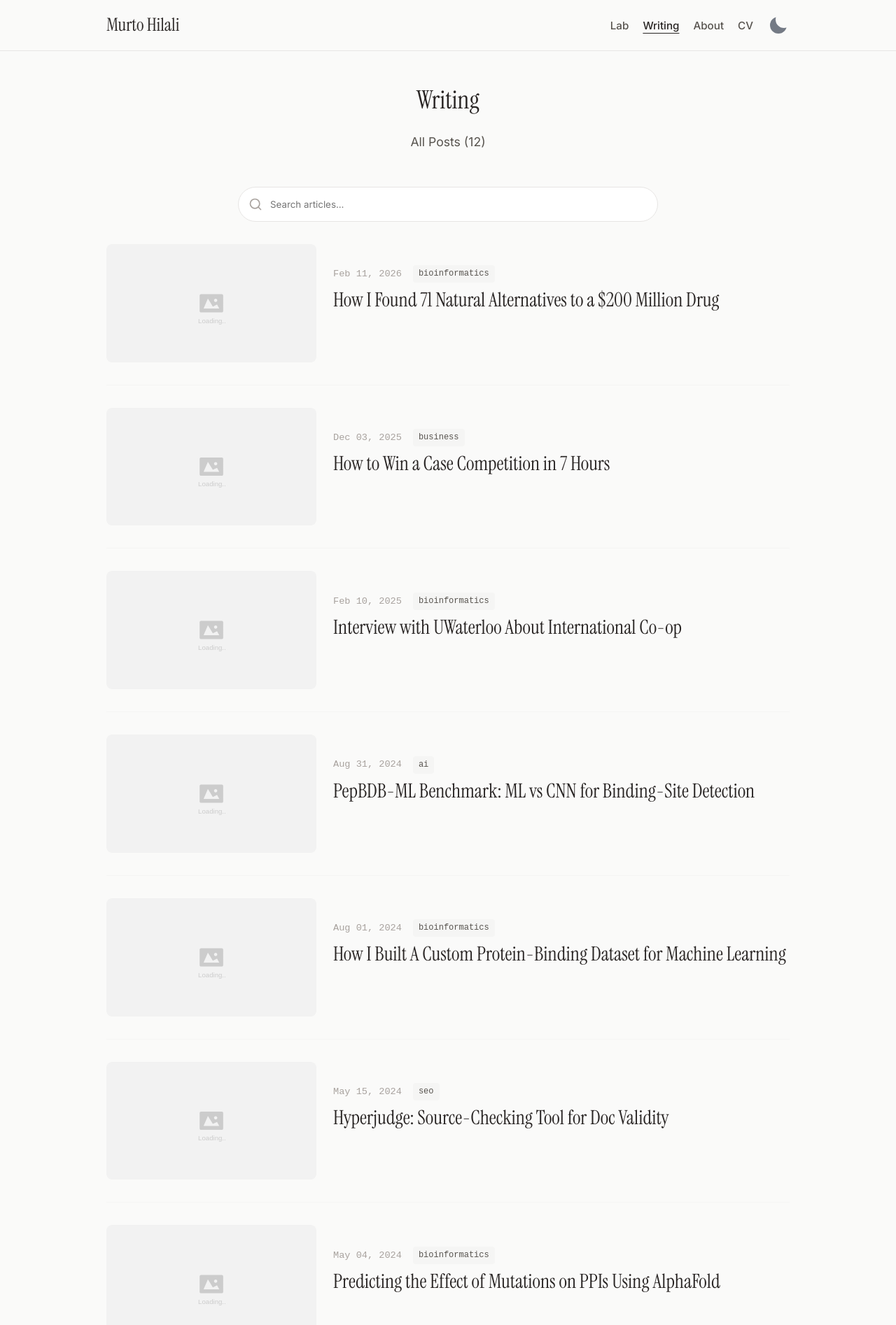
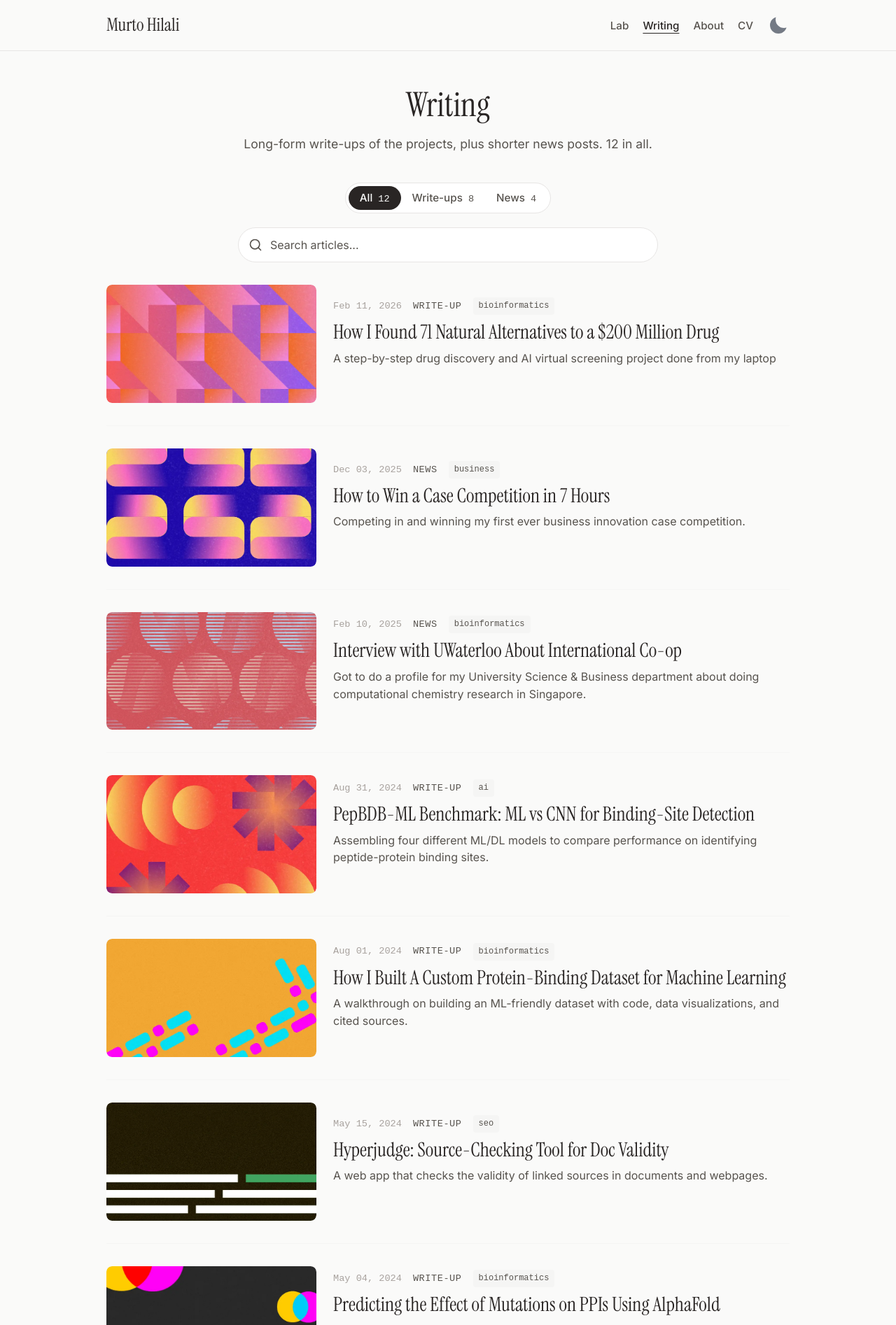
Before and after one commit to MurtoHilali/murtohilali.github.io, a Jekyll site: the page built from blog.html, in a window 1280 px wide. Shown: the top 1894 px of the page at 70% size. Built offline with Jekyll 4.4.1, drawn with Linux system fonts in a browser that asks for light colours; some web fonts are replaced; some of the changed text lies outside the part shown.

Commit message:
phase5: add Write-ups and News filters to /blog/ and fix its search
- The page is titled "Writing", with the heading as its one <h1> and
  post titles as <h2>.
- Filter buttons, All / Write-ups / News, driven by each post's `kind`.
  /blog/#writeups and /blog/#news open pre-filtered. ("All" is extra to
  the two tabs in the brief, so the default view still lists
  everything.)
- Search now works. It never did here: custom-search.js only loaded on
  /archive/, and its function looked for .mr-20 items this page doesn't
  render. assets/js/writing.js filters on title, description and tags,
  combined with the active filter, and shows "No matches found" when
  nothing matches. The dead searchnotesFunction is gone from
  custom-search.js; the archive's search is unchanged.
- Without JS the controls stay hidden and every post is listed.
- Each item shows its kind and description; thumbnails use native
  lazy loading with an empty alt (the title is the link text).

Co-Authored-By: Claude Opus 5.5 <noreply@anthropic.com>

```diff
--- a/_sass/_main.scss
+++ b/_sass/_main.scss
@@ -262,51 +262,83 @@ blockquote {
 }
 .section-header h2 { margin: 0; }
 
-/* Search Box (Blog) */
+/* Writing page (/blog/) */
+.writing-header {
+  text-align: center;
+  margin-bottom: 2.5rem;
+}
+.writing-header h1 { margin: 0 0 0.75rem; }
+.writing-header p { margin: 0; }
+
+.writing-controls {
+  display: flex;
+  flex-direction: column;
+  align-items: center;
+  gap: 1.25rem;
+  margin-bottom: 1rem;
+}
+
+.writing-filters {
+  display: inline-flex;
+  padding: 0.25rem;
+  border: 1px solid var(--line);
+  border-radius: 999px;
+  background-color: var(--card-bg);
+}
+.writing-filters[hidden] { display: none; }
+
+.writing-filter {
+  padding: 0.45rem 1rem;
+  border: 0;
+  border-radius: 999px;
+  background: none;
+  color: var(--text-muted);
+  font: 500 0.95rem/1.2 var(--font-body);
+  cursor: pointer;
+}
+.writing-filter span {
+  margin-left: 0.25rem;
+  font-family: var(--font-mono);
+  font-size: 0.85rem;
+}
+.writing-filter:hover { color: var(--text-main); }
+.writing-filter[aria-pressed="true"] {
+  background-color: var(--text-main);
+  color: var(--bg-color);
+}
+
 .search-article {
   position: relative;
-  margin-bottom: 2rem;
+  width: 100%;
   max-width: 600px;
-  margin-left: auto;
-  margin-right: auto;
+  color: var(--text-muted);
 }
-.search-article label {
+.search-article[hidden] { display: none; }
+.search-article svg {
   position: absolute;
   top: 50%;
   left: 15px;
   transform: translateY(-50%);
-  z-index: 2;
-  display: flex;
+  pointer-events: none;
 }
-.search-article input[type="text"] {
+.search-article input {
   width: 100%;
   height: 50px;
   border-radius: 25px;
-  padding: 10px 10px 10px 45px;
+  padding: 10px 16px 10px 45px;
   color: var(--text-main);
   background-color: var(--card-bg);
-  border: 1px solid var(--border-color);
-  outline: none;
-  font-family: var(--font-body);
+  border: 1px solid var(--line);
+  font: 400 1rem var(--font-body);
   transition: border-color 0.2s;
 }
-.search-article input[type="text"]:focus {
-  border-color: var(--accent-color);
+.search-article input::placeholder { color: var(--text-muted); }
+.search-article input:focus { border-color: var(--accent-color); }
+
+.writing-empty {
+  text-align: center;
+  margin-top: 2rem;
 }
-#search-results {
-  list-style-type: none;
-  padding: 0;
-  margin-top: 10px;
-}
-#search-results li {
-  text-align: left;
-  background: var(--card-bg);
-  border: 1px solid var(--border-color);
-  margin-top: 5px;
-  padding: 10px 15px;
-  border-radius: 8px;
-}
-#search-results li a { display: block; }
 
 /* BLOG PAGE LIST STYLES (New Addition) */
 .blog-list {
@@ -333,9 +365,12 @@ blockquote {
   }
 }
 
+.blog-item[hidden] { display: none; }
+
 .blog-item:hover {
   transform: translateX(5px);
   text-decoration: none;
+  opacity: 1;
 }
 
 .blog-thumb {
@@ -384,6 +419,12 @@ blockquote {
   color: var(--text-light);
 }
 
+.blog-kind {
+  text-transform: uppercase;
+  letter-spacing: 0.04em;
+  color: var(--text-muted);
+}
+
 .blog-tag {
   background: var(--code-bg);
   padding: 2px 8px;
@@ -401,7 +442,17 @@ blockquote {
 }
 
 .blog-item:hover .blog-title {
-  color: var(--accent-color);
+  color: var(--accent-strong);
+}
+
+.blog-desc {
+  margin: 0;
+  font-size: 1rem;
+  line-height: 1.55;
+  display: -webkit-box;
+  -webkit-line-clamp: 2;
+  -webkit-box-orient: vertical;
+  overflow: hidden;
 }
 
 .blog-read-more {
--- /dev/null
+++ b/assets/js/writing.js
@@ -0,0 +1,56 @@
+/*
+ * /blog/: filter the list by kind (All / Write-ups / News) and search it.
+ * Without JS the controls stay hidden and every post is listed.
+ * /blog/#writeups and /blog/#news open with that filter applied.
+ */
+(function () {
+  'use strict';
+
+  var list = document.getElementById('writing-list');
+  if (!list) return;
+
+  var items = Array.prototype.slice.call(list.querySelectorAll('.blog-item'));
+  var buttons = Array.prototype.slice.call(document.querySelectorAll('.writing-filter'));
+  var input = document.getElementById('search-input');
+  var empty = document.getElementById('nofound');
+  var HASH_TO_KIND = { writeups: 'writeup', news: 'news' };
+  var KIND_TO_HASH = { writeup: '#writeups', news: '#news', all: '' };
+  var filter = 'all';
+
+  function apply() {
+    var query = input ? input.value.trim().toLowerCase() : '';
+    var shown = 0;
+    items.forEach(function (item) {
+      var kindOk = filter === 'all' || item.getAttribute('data-kind') === filter;
+      var textOk = !query || item.getAttribute('data-search').toLowerCase().indexOf(query) !== -1;
+      item.hidden = !(kindOk && textOk);
+      if (!item.hidden) shown++;
+    });
+    if (empty) empty.hidden = shown !== 0;
+    buttons.forEach(function (b) {
+      b.setAttribute('aria-pressed', b.getAttribute('data-filter') === filter ? 'true' : 'false');
+    });
+  }
+
+  function setFilter(kind, updateUrl) {
+    filter = kind;
+    if (updateUrl && window.history.replaceState) {
+      window.history.replaceState(null, '', window.location.pathname + window.location.search + KIND_TO_HASH[kind]);
+    }
+    apply();
+  }
+
+  buttons.forEach(function (b) {
+    b.addEventListener('click', function () { setFilter(b.getAttribute('data-filter'), true); });
+  });
+  if (input) input.addEventListener('input', apply);
+
+  document.querySelectorAll('.writing-filters, .search-article').forEach(function (el) { el.hidden = false; });
+
+  function fromHash() {
+    var kind = HASH_TO_KIND[window.location.hash.slice(1)];
+    setFilter(kind || 'all', false);
+  }
+  window.addEventListener('hashchange', fromHash);
+  fromHash();
+})();
--- a/blog.html
+++ b/blog.html
@@ -1,63 +1,62 @@
 ---
 layout: default
-title: Blog
+title: Writing
+no_anchors: true
 ---
-<section>
-    <div style="text-align: center; margin-bottom: 3rem;">
-        <h2 style="margin-top: 0;">Writing</h2>
-        <p>All Posts ({{ site.posts | size }})</p>
+{%- assign writeups = site.posts | where: "kind", "writeup" -%}
+{%- assign news = site.posts | where: "kind", "news" -%}
+<section class="writing-page">
+    <div class="writing-header">
+        <h1>Writing</h1>
+        <p>Long-form write-ups of the projects, plus shorter news posts. {{ site.posts | size }} in all.</p>
     </div>
 
-    <div class="search-article">
-      <label for="search-input" aria-hidden="true">
-        <svg xmlns="http://www.w3.org/2000/svg" width="20" height="20" viewBox="0 0 24 24" fill="none"
-            stroke="var(--text-light)" stroke-width="2" stroke-linecap="round" stroke-linejoin="round"
-            class="feather feather-search">
-            <circle cx="11" cy="11" r="8"></circle>
-            <line x1="21" y1="21" x2="16.65" y2="16.65"></line>
-        </svg>
-      </label>
+    <div class="writing-controls">
+        {%- comment -%} Filters and search need JS; without it every post is listed. {%- endcomment %}
+        <div class="writing-filters" role="group" aria-label="Show" hidden>
+            <button type="button" class="writing-filter" data-filter="all" aria-pressed="true">All <span>{{ site.posts | size }}</span></button>
+            <button type="button" class="writing-filter" data-filter="writeup" aria-pressed="false">Write-ups <span>{{ writeups | size }}</span></button>
+            <button type="button" class="writing-filter" data-filter="news" aria-pressed="false">News <span>{{ news | size }}</span></button>
+        </div>
 
-      <input type="text" id="search-input" placeholder="Search articles..." aria-label="Search" onkeyup="searchnotesFunction()">
-      <ul id="search-results"></ul>
+        <div class="search-article" hidden>
+            <svg xmlns="http://www.w3.org/2000/svg" width="20" height="20" viewBox="0 0 24 24" fill="none"
+                stroke="currentColor" stroke-width="2" stroke-linecap="round" stroke-linejoin="round" aria-hidden="true">
+                <circle cx="11" cy="11" r="8"></circle>
+                <line x1="21" y1="21" x2="16.65" y2="16.65"></line>
+            </svg>
+            <input type="search" id="search-input" placeholder="Search articles..." aria-label="Search writing" autocomplete="off">
+        </div>
     </div>
 
-    <!-- BLOG LIST with Thumbnails -->
-    <div class="blog-list" id="myIndexList">
-        {% for post in site.posts %}
-        <a href="{{ post.url | relative_url }}" class="blog-item">
-            <!-- Thumbnail Image -->
+    <div class="blog-list" id="writing-list">
+        {%- for post in site.posts %}
+        <a href="{{ post.url | relative_url }}" class="blog-item" data-kind="{{ post.kind }}" data-search="{{ post.title | escape }} {{ post.description | escape }} {{ post.tags | join: ' ' }}">
             <div class="blog-thumb">
-                <img class="lazyload"
-                     src="{{ '/img/placeholder.svg' | relative_url }}"
-                     data-src="{% if post.thumb %} {{ post.thumb | relative_url }} {% else %} {{ site.default-thumb | relative_url }} {% endif %}"
-                     alt="{{ post.title }}">
+                <img src="{% if post.thumb %}{{ post.thumb | relative_url }}{% else %}{{ site.default-thumb | relative_url }}{% endif %}" alt="" width="800" height="1200" loading="lazy" decoding="async">
             </div>
 
-            <!-- Content -->
             <div class="blog-content">
                 <div class="blog-meta">
-                    <span class="blog-date">{{ post.date | date: "%b %d, %Y" }}</span>
-                    {% for tag in post.tags %}
-                        {% if tag != 'post' %}
-                            <span class="blog-tag">{{ tag }}</span>
-                            {% break %}
-                        {% endif %}
-                    {% endfor %}
+                    <time datetime="{{ post.date | date_to_xmlschema }}">{{ post.date | date: "%b %d, %Y" }}</time>
+                    <span class="blog-kind">{% if post.kind == "news" %}News{% else %}Write-up{% endif %}</span>
+                    {%- for tag in post.tags limit: 1 %}
+                    <span class="blog-tag">{{ tag }}</span>
+                    {%- endfor %}
                 </div>
 
-                <h3 class="blog-title">{{ post.title }}</h3>
-                <p class="blog-desc" style="display: none;">{{ post.title }} {{ post.description }}</p> <!-- Hidden for search -->
+                <h2 class="blog-title">{{ post.title }}</h2>
+                <p class="blog-desc">{{ post.description }}</p>
 
-                <div class="blog-read-more">
-                    Read Article <i class="fa fa-arrow-right" style="font-size: 0.8em; margin-left: 5px;"></i>
+                <div class="blog-read-more" aria-hidden="true">
+                    Read <i class="fa fa-arrow-right"></i>
                 </div>
             </div>
         </a>
-        {% endfor %}
+        {%- endfor %}
     </div>
 
-    <div style="font-size: 1.2rem; font-weight: 500; display: none; text-align: center; margin-top: 2rem; color: var(--text-muted);" id="nofound">
-      <p>No matches found.</p>
-    </div>
+    <p class="writing-empty" id="nofound" hidden>No matches found.</p>
 </section>
+
+<script src="{{ '/assets/js/writing.js' | relative_url }}" defer></script>
```
Also changed, not shown: assets/js/custom-search.js (+0 -29 lines).
